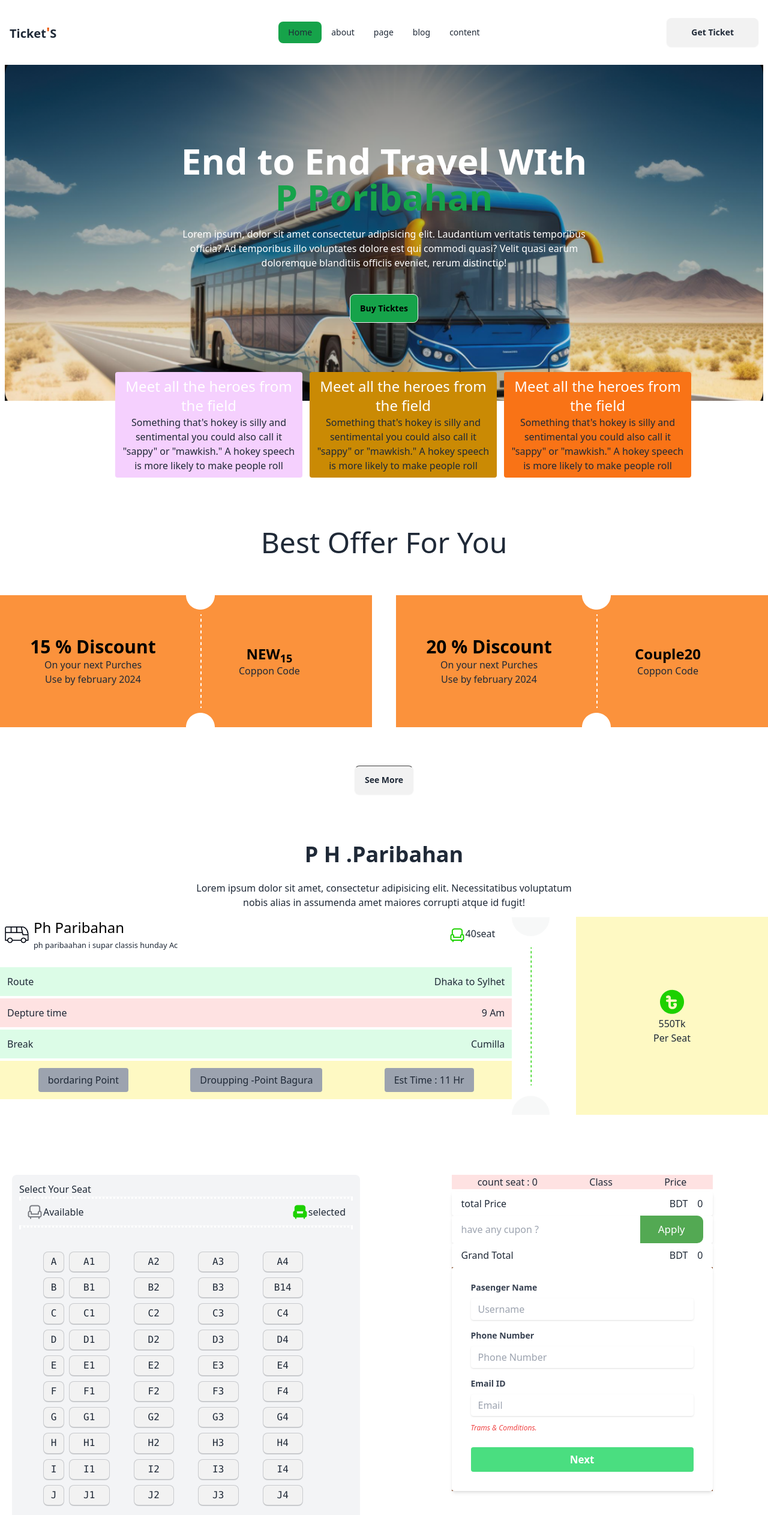
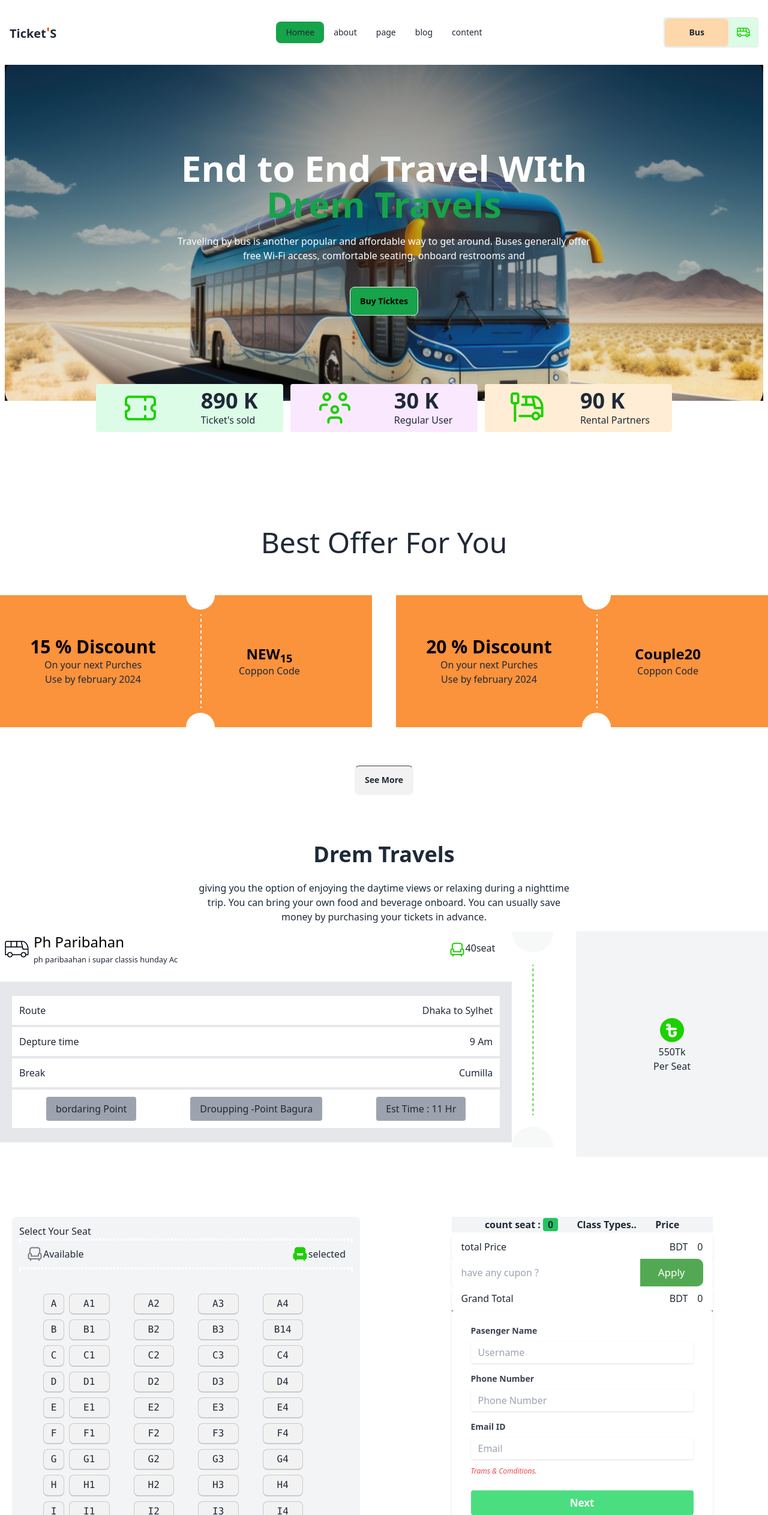
Before and after one commit to MosstafaChowdhury/ticket-app, a plain HTML site: page index.html in a window 1280 px wide. Shown: the top 2525 px of the page at 60% size. Drawn offline with nearby package versions, Linux system fonts and the light colour scheme.

Commit message:
section3

```diff
--- a/index.html
+++ b/index.html
@@ -33,7 +33,7 @@
             </div>
             <div class="navbar-center hidden lg:flex">
               <ul class="menu menu-horizontal px-1">
-                <li><a class="bg-green-600"> Home</a></li>
+                <li><a class="bg-green-600"> Homee</a></li>
 
                 <li><a class="">about </a></li>
                 <li><a class="">page </a></li>
@@ -41,14 +41,17 @@
                 <li><a>content </a></li>
               </ul>
             </div>
+
+
+
             <div class="navbar-end">
-                <div class=" flex justify-center items-center ">
-
-                <div class=" px-3 hidden lg:flex">
-                    <i class="fa-solid fa-magnifying-glass "></i>
+                <div class=" flex justify-center items-center bg-green-100 border rounded ">
+                  <button class="btn bg-orange-200 py-3 px-10 "> Bus</button>
+                <div class=" px-3  lg:flex ">
+                  <img src="./images/bus-icon.png"/>
                 </div>
 
-                    <button class="btn bg-btn py-3 px-10">Get Ticket</button>
+
                 </div>
             </div>
           </div>
@@ -69,12 +72,12 @@
 
                     <div class=" flex flex-col  justify-center items-center w-3/4 mx-auto">
                         <div class=" mb-5">
-                            <h2 class="text-6xl text-center font-semibold text-white leading-30">End to End Travel WIth  <br/><span  class="text-green-600">P Poribahan</span></h2>
+                            <h2 class="text-6xl text-center font-semibold text-white leading-30">End to End Travel WIth  <br/><span  class="text-green-600">Drem Travels</span></h2>
                         </div>
                        <div  class=" mb-10  w-3/4">
-                        <p class="text-center text-white">Lorem ipsum, dolor sit amet consectetur adipisicing elit. Laudantium veritatis temporibus officia?
-                            Ad temporibus illo voluptates dolore est qui
-                            commodi quasi? Velit quasi earum doloremque blanditiis officiis eveniet, rerum distinctio!</p>
+                        <p class="text-center text-white">
+                          Traveling by bus is another popular and affordable way to get around. Buses generally offer free Wi-Fi access, comfortable seating, onboard restrooms and
+                        </p>
                        </div>
                       <a  href="#ticketSection">
                         <button  class="btn bg-green-600 text-black">
@@ -92,29 +95,37 @@
 
          </div>
 
-         <div class=" w-full  mx-auto lg:w-3/4  lg:absolute bottom-1 left-48 ">
+         <div class=" w-full  mx-auto lg:w-3/4  lg:absolute bottom-20 left-40 ">
             <div class="grid lg:grid-cols-3 gap-3">
-                  <div class="bg-fuchsia-200 p-2 rounded">
-                    <h3 class="text-2xl text-white text-center">Meet all the heroes from the field</h3>
-                <p class="text-center">
-                    Something that's hokey is silly and sentimental
-                    you could also call it "sappy" or "mawkish." A hokey speech is more likely to make people roll
-                    </p>
+                  <div class="bg-green-100 p-2 rounded flex justify-around items-center ">
+                     <div>
+                         <img src="./images/ticket-cupon.png"/>
+                     </div>
+                      <div>
+                        <h4 class="text-4xl font-semibold">890 K</h4>
+                        <p>Ticket's sold</p>
+                      </div>
                   </div>
-                  <div class="bg-yellow-600 p-2 rounded">
-                    <h3 class="text-2xl text-white text-center">Meet all the heroes from the field</h3>
-                <p class="text-center">
-                    Something that's hokey is silly and sentimental
-                    you could also call it "sappy" or "mawkish." A hokey speech is more likely to make people roll
-                    </p>
+
+                  <div class="bg-fuchsia-100 p-2 rounded flex justify-around items-center">
+                    <div>
+                        <img src="./images/people.png"/>
+                    </div>
+                     <div>
+                       <h4 class="text-4xl font-semibold">30 K</h4>
+                       <p>Regular User</p>
+                     </div>
+                 </div>
+
+                 <div class="bg-orange-100 p-2 rounded flex justify-around items-center">
+                  <div>
+                      <img src="./images/stoppage.png"/>
                   </div>
-                  <div class="bg-orange-500 p-2 rounded">
-                    <h3 class="text-2xl text-white text-center">Meet all the heroes from the field</h3>
-                <p class="text-center">
-                    Something that's hokey is silly and sentimental
-                    you could also call it "sappy" or "mawkish." A hokey speech is more likely to make people roll
-                    </p>
-                  </div>
+                   <div>
+                     <h4 class="text-4xl font-semibold">90 K</h4>
+                     <p> Rental Partners</p>
+                   </div>
+               </div>
             </div>
                  </div>
         </div>
@@ -167,10 +178,12 @@
 
      <section class="my-20 bg-white" id="ticketSection">
          <div class="sub-section">
-           <h2 class="text-center text-4xl font-semibold my-3">P H .Paribahan</h2>
+           <h2 class="text-center text-4xl font-semibold my-3">Drem Travels</h2>
            <div class="mx-auto w-2/4">
-            <p class="text-center py-3 ">Lorem ipsum dolor sit amet, consectetur adipisicing elit.
-              Necessitatibus voluptatum nobis alias in assumenda amet maiores corrupti atque id fugit!</p>
+            <p class="text-center py-3 ">
+              giving you the option of enjoying the daytime views or relaxing during a nighttime trip. You can bring your own food and beverage
+              onboard. You can usually save money by purchasing your tickets in advance.
+            </p>
            </div>
 
            <div class="grid sm:grid-cols-12 ">
@@ -197,8 +210,8 @@
 
                         </div>
                         <!-- route bus -->
-                               <div class="my-6">
-                                <div class="bg-green-100 p-3 my-1">
+                               <div class="my-6 bg-gray-200 p-5">
+                                <div class="bg-white p-3 my-1">
                                   <div class="flex  justify-between  ">
                                        <div>
                                            <h5>Route </h5>
@@ -209,7 +222,7 @@
                                        </div>
                                   </div>
                            </div>
-                           <div class="bg-red-100 p-3  my-1">
+                           <div class="bg-white p-3  my-1">
                                   <div class="flex  justify-between  ">
                                        <div>
                                            <h5>Depture time </h5>
@@ -220,7 +233,7 @@
                                        </div>
                                   </div>
                            </div>
-                           <div class="bg-green-100 p-3 my-1">
+                           <div class="bg-white p-3 my-1">
                                   <div class="flex  justify-between ">
                                        <div>
                                            <h5>Break </h5>
@@ -231,7 +244,7 @@
                                        </div>
                                   </div>
                            </div>
-                           <div class="bg-yellow-100 p-3 my-1">
+                           <div class="bg-white p-3 my-1">
                                   <div class="flex  justify-around ">
                                        <h2 class="bg-gray-400 rounded py-2 px-4">bordaring Point</h2>
                                         <h2 class="bg-gray-400 rounded   py-2 px-4">Droupping -Point Bagura</h2>
@@ -241,9 +254,9 @@
                                </div>
                        </div>
                 </div>
-                 <img src="images/info-devider.png" class="sm:hidden lg:flex lg:h-[330px] "/>
+                 <img src="images/info-devider.png" class="sm:hidden lg:flex lg:h-[360px] "/>
 
-                <div class="col-span-3 bg-yellow-100 flex flex-col justify-center items-center">
+                <div class="col-span-3 bg-gray-100 flex flex-col justify-center items-center">
                          <div class="flex flex-col justify-center items-center ">
                                <img src="./images/fare.png"/>
                                <h2><span id="perseatMoney">550</span>Tk</h2>
@@ -360,15 +373,23 @@
 
                     <div class="grid col-span-6 ">
                     <div>
-                      <div class="w-3/4 bg-red-100 mx-auto">
+                      <div class="w-3/4 bg-gray-100 mx-auto">
 
-                        <div class="flex justify-around">
-                         <h2>count seat : <span id="count-seat">0</span></h2>
+                        <!-- <div class="flex justify">
+                         <h2>count seat :<span id="count-seat">0</span></h2>
                          <h2>Class</h2>
                          <h2>Price</h2>
 
-                        </div>
-                        <ul id="ul-container"></ul>
+                        </div> -->
+
+
+                         <table id="table-container" class="w-3/4 mx-auto ">
+                                <th><h2>count seat :<span id="count-seat" class="bg-green-500 px-2 rounded ml-1">0</span></h2></th>
+                                 <th><h2>Class Types..</h2></th>
+                                <th><h2>Price</h2></th>
+
+
+                         </table>
 
                         </div>
                         <hr>
@@ -379,7 +400,7 @@
 
                  <div class="bg-white">
 
-                  <div class="totalprice flex justify-between w-3/4 mx-auto bg-white shadow-md rounded  px-4 py-2">
+                  <div class="totalprice flex justify-between  w-3/4 mx-auto bg-white shadow-md rounded  px-4 py-2">
                     <h3>total Price</h3>
                     <h5> <span class='mr-4'>BDT</span><span id="totalCostPrice">0</span></h5>
                   </div>
@@ -434,7 +455,16 @@
     <dialog id="my_modal_5" class="modal modal-bottom sm:modal-middle">
       <div class="modal-box">
 
-        <p class="py-4">Press ESC key or click the button below to close</p>
+           <div class="flex flex-col justify-center items-center ">
+               <img src="./images//success.png"/>
+
+               <div  class="flex flex-col justify-center items-center">
+                <h3 class="text-3xl font-semibold my-2">Success</h3>
+                <h4 class="text-2xl  my-2 text-center">Thank you for Booking Our Bus Seats. <br>We are working hard to find the best service and deals for you. </h4>
+                <p>Shortly you will find a confirmation in your email.</p>
+               </div>
+           </div>
+
         <div class="modal-action">
           <form method="dialog">
             <!-- if there is a button in form, it will close the modal -->
--- a/style.css
+++ b/style.css
@@ -8,9 +8,9 @@ hr{
     background-color: yellow;
 }
 
-li{
+tr{
 display: flex;
-justify-content: space-around;
+justify-content: space-between;
 }
 
 
```
Also changed, not shown: main.js (+15 -14 lines).
